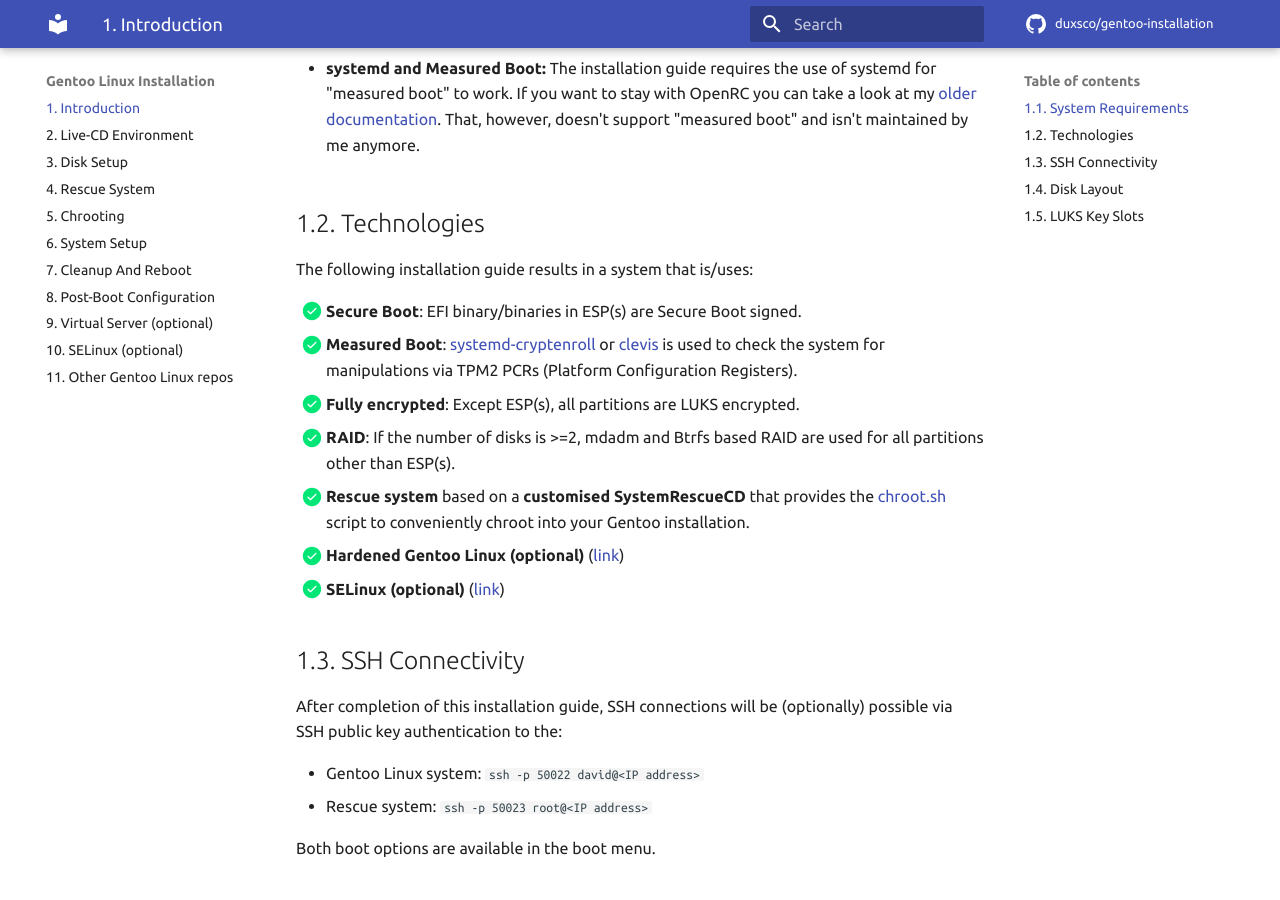
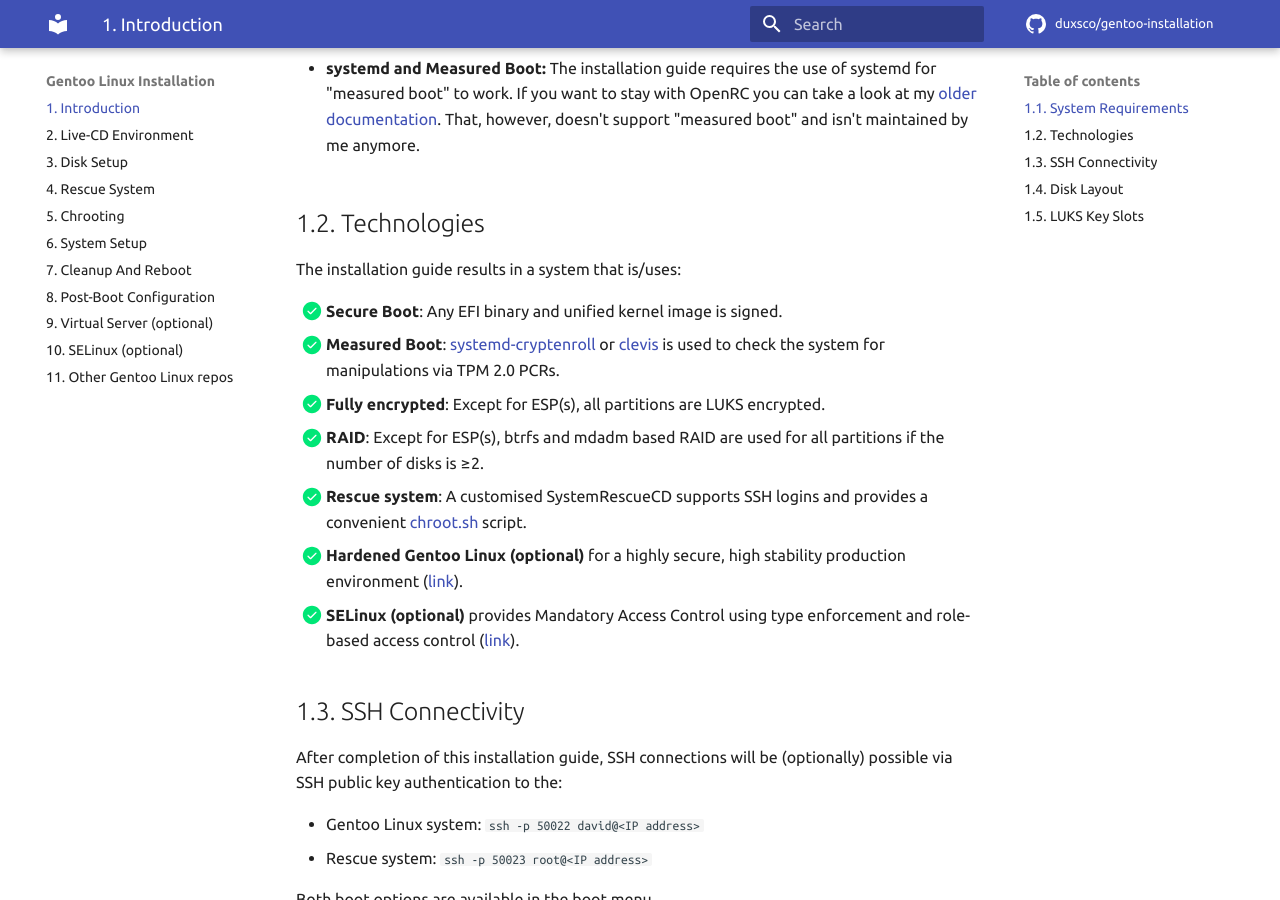
Before and after one commit to duxsco/gentoo-installation, an MkDocs documentation site: the page built from docs/index.md, in a window 1280 px wide and 900 px high, scrolled down 463 px. Built offline with MkDocs 1.6.1 and Material for MkDocs 9.7.7, drawn with Linux system fonts in a browser that asks for light colours; comment, search, counter and statistics services are not loaded.

Commit message:
Update "1.2. Technologies"

```diff
--- a/docs/index.md
+++ b/docs/index.md
@@ -9,15 +9,15 @@
 
 ## 1.2. Technologies
 
-The following installation guide results in a system that is/uses:
+The installation guide results in a system that is/uses:
 
-- [x] **Secure Boot**: EFI binary/binaries in ESP(s) are Secure Boot signed.
-- [x] **Measured Boot**: [systemd-cryptenroll](https://wiki.archlinux.org/title/Trusted_Platform_Module#systemd-cryptenroll) or [clevis](https://github.com/latchset/clevis) is used to check the system for manipulations via TPM2 PCRs (Platform Configuration Registers).
-- [x] **Fully encrypted**: Except ESP(s), all partitions are LUKS encrypted.
-- [x] **RAID**: If the number of disks is >=2, mdadm and Btrfs based RAID are used for all partitions other than ESP(s).
-- [x] **Rescue system** based on a **customised SystemRescueCD** that provides the [chroot.sh](https://github.com/duxsco/gentoo-installation/blob/01dad0465eb76d04bd4107a5ec16d02f5b2de30e/bin/disk.sh#L202-L281) script to conveniently chroot into your Gentoo installation.
-- [x] **Hardened Gentoo Linux (optional)** ([link](https://wiki.gentoo.org/wiki/Project:Hardened))
-- [x] **SELinux (optional)** ([link](https://wiki.gentoo.org/wiki/Project:SELinux))
+- [x] **Secure Boot**: Any EFI binary and unified kernel image is signed.
+- [x] **Measured Boot**: [systemd-cryptenroll](https://wiki.archlinux.org/title/Trusted_Platform_Module#systemd-cryptenroll) or [clevis](https://github.com/latchset/clevis) is used to check the system for manipulations via TPM 2.0 PCRs.
+- [x] **Fully encrypted**: Except for ESP(s), all partitions are LUKS encrypted.
+- [x] **RAID**: Except for ESP(s), btrfs and mdadm based RAID are used for all partitions if the number of disks is ≥2.
+- [x] **Rescue system**: A customised SystemRescueCD supports SSH logins and provides a convenient [chroot.sh](https://github.com/duxsco/gentoo-installation/blob/01dad0465eb76d04bd4107a5ec16d02f5b2de30e/bin/disk.sh#L202-L281) script.
+- [x] **Hardened Gentoo Linux (optional)** for a highly secure, high stability production environment ([link](https://wiki.gentoo.org/wiki/Project:Hardened)).
+- [x] **SELinux (optional)** provides Mandatory Access Control using type enforcement and role-based access control ([link](https://wiki.gentoo.org/wiki/Project:SELinux)).
 
 ## 1.3. SSH Connectivity
 
```
